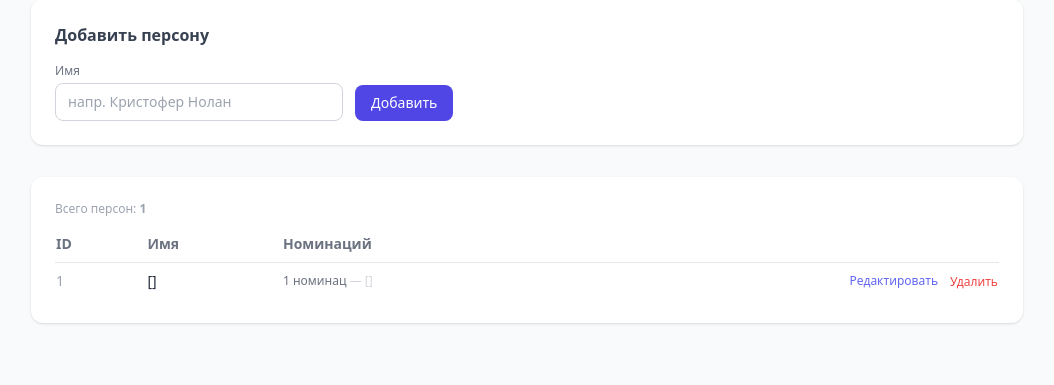
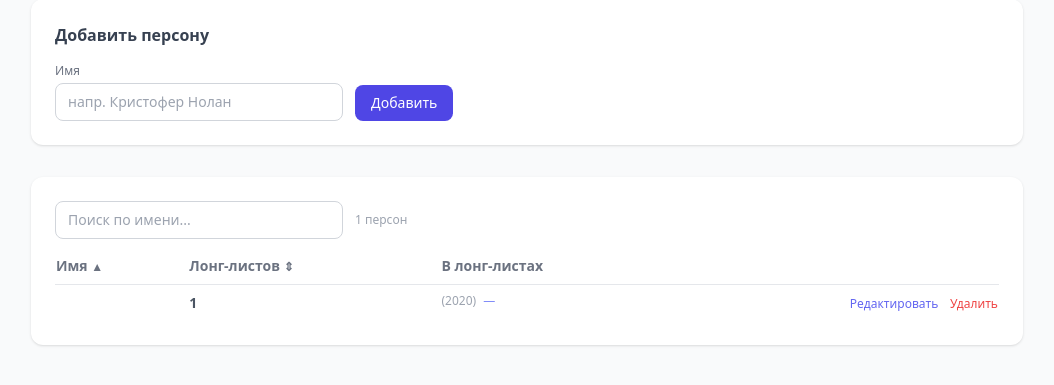
Before and after one commit to GoodchildTrevor/ballot-processing, a Python web app: template ballot/templates/admin/persons.html in a window 1280 px wide. Shown: the part 141-526 px from the top of the page, without its empty margins (113-1167 px from the left). Run offline with Jinja, Linux system fonts and the light colour scheme; the template is opened without the code that fills it: most values are stand-ins (such as "Sample title", 1, 10 or a date in 2020); some libraries are stand-ins or nearby versions.

Commit message:
feat: persons page — remove ID, add search, long-list details (film+year+nom), nomination count col

```diff
--- a/ballot/templates/admin/persons.html
+++ b/ballot/templates/admin/persons.html
@@ -15,61 +15,128 @@
   </form>
 </div>
 
-<div class="bg-white shadow rounded-xl p-6">
-  <p class="text-xs text-gray-400 mb-4">Всего персон: <strong>{{ persons | length }}</strong></p>
-  {% if persons %}
-  <table class="w-full text-sm" x-data="{ editing: null }">
-    <thead class="text-left text-gray-500 border-b">
+{# Serialise to JSON for Alpine search #}
+<script>
+const PERSONS_DATA = [
+  {% for person in persons %}
+  {
+    id: {{ person.id }},
+    name: {{ person.name | tojson }},
+    longlist_count: {{ person.nominees | length }},
+    longlists: [
+      {% for n in person.nominees %}
+      {
+        nom: {{ n.nomination.name | tojson }},
+        film: {{ n.film.title | tojson }},
+        year: {{ n.film.year }}
+      }{% if not loop.last %},{% endif %}
+      {% endfor %}
+    ]
+  }{% if not loop.last %},{% endif %}
+  {% endfor %}
+];
+</script>
+
+<div x-data="personsTable()" class="bg-white shadow rounded-xl p-6">
+
+  <div class="flex flex-wrap gap-3 items-center mb-4">
+    <input x-model="search" type="text" placeholder="Поиск по имени..."
+           class="border border-gray-300 rounded-lg px-3 py-2 text-sm w-72 focus:ring-indigo-400 focus:outline-none" />
+    <span class="text-xs text-gray-400" x-text="filtered().length + ' персон'"></span>
+  </div>
+
+  <table class="w-full text-sm">
+    <thead class="text-left text-gray-500 border-b select-none">
       <tr>
-        <th class="pb-2 pr-4">ID</th>
-        <th class="pb-2 pr-4">Имя</th>
-        <th class="pb-2 pr-4">Номинаций</th>
+        <th class="pb-2 pr-4 cursor-pointer hover:text-indigo-600" @click="sortBy('name')">
+          Имя <span x-text="sortIcon('name')" class="text-xs"></span>
+        </th>
+        <th class="pb-2 pr-4 cursor-pointer hover:text-indigo-600" @click="sortBy('longlist_count')">
+          Лонг-листов <span x-text="sortIcon('longlist_count')" class="text-xs"></span>
+        </th>
+        <th class="pb-2 pr-4">В лонг-листах</th>
         <th class="pb-2"></th>
       </tr>
     </thead>
     <tbody>
-      {% for person in persons %}
-      <tr class="border-b last:border-0 hover:bg-gray-50" x-data="{ editing: false }">
-        <td class="py-2 pr-4 text-gray-400">{{ person.id }}</td>
+      <template x-for="p in filtered()" :key="p.id">
+        <tr class="border-b last:border-0 hover:bg-gray-50 align-top" x-data="{ editing: false }">
 
-        {# Name cell: view or inline edit #}
+          {# Name / inline edit #}
           <td class="py-2 pr-4">
-          <span x-show="!editing" class="font-medium">{{ person.name }}</span>
-          <form x-show="editing" method="post" action="/admin/persons/{{ person.id }}/edit"
-                class="flex gap-2 items-center">
-            <input type="text" name="name" value="{{ person.name }}"
-                   class="border border-gray-300 rounded px-2 py-1 text-sm w-48 focus:ring-indigo-400 focus:outline-none" />
+            <span x-show="!editing" class="font-medium" x-text="p.name"></span>
+            <form x-show="editing" :action="'/admin/persons/' + p.id + '/edit'"
+                  method="post" class="flex gap-2 items-center">
+              <input type="text" name="name" :value="p.name"
+                     class="border border-gray-300 rounded px-2 py-1 text-sm w-48 focus:ring-indigo-400 focus:outline-none" required />
               <button type="submit" class="text-xs text-indigo-600 hover:underline">Сохранить</button>
               <button type="button" @click="editing = false" class="text-xs text-gray-400 hover:underline">Отмена</button>
             </form>
           </td>
 
-        <td class="py-2 pr-4 text-gray-500 text-xs">
-          {{ person.nominees | length }}
-          номинац
-          {% if person.nominees %}
-          <span class="text-gray-300">—
-            {% for nom in person.nominees %}
-              {{ nom.nomination.name }}{% if not loop.last %}, {% endif %}
-            {% endfor %}
-          </span>
-          {% endif %}
+          {# Longlist count #}
+          <td class="py-2 pr-4 tabular-nums font-semibold text-gray-600" x-text="p.longlist_count || '—'"></td>
+
+          {# Longlist details: film (year) — nomination #}
+          <td class="py-2 pr-4">
+            <template x-if="p.longlists.length === 0">
+              <span class="text-gray-300 text-xs">—</span>
+            </template>
+            <template x-for="ll in p.longlists" :key="ll.nom + ll.film">
+              <div class="text-xs mb-0.5">
+                <span class="font-medium text-gray-700" x-text="ll.film"></span>
+                <span class="text-gray-400" x-text="' (' + ll.year + ')'"></span>
+                <span class="text-indigo-400 ml-1" x-text="'— ' + ll.nom"></span>
+              </div>
+            </template>
           </td>
 
-        <td class="py-2 flex gap-3 justify-end">
+          {# Actions #}
+          <td class="py-2 text-right whitespace-nowrap">
             <button type="button" @click="editing = !editing"
-                  class="text-xs text-indigo-500 hover:underline">Редактировать</button>
-          <form method="post" action="/admin/persons/{{ person.id }}/delete"
-                onsubmit="return confirm('Удалить {{ person.name }}?')">
+                    class="text-xs text-indigo-500 hover:underline mr-2"
+                    x-text="editing ? '✕' : 'Редактировать'"></button>
+            <form method="post" :action="'/admin/persons/' + p.id + '/delete'" class="inline"
+                  @submit.prevent="confirm('Удалить ' + p.name + '?') && $el.submit()">
               <button class="text-xs text-red-500 hover:underline">Удалить</button>
             </form>
           </td>
         </tr>
-      {% endfor %}
+      </template>
     </tbody>
   </table>
-  {% else %}
-  <p class="text-gray-400 text-sm">Персон пока нет. Добавьте режиссёров, актёров или композиторов.</p>
-  {% endif %}
+
+  <p x-show="filtered().length === 0" class="text-center text-gray-400 py-8 text-sm">Ничего не найдено.</p>
 </div>
+
+<script>
+function personsTable() {
+  return {
+    search: '',
+    col: 'name',
+    dir: 'asc',
+    sortBy(c) {
+      if (this.col === c) this.dir = this.dir === 'asc' ? 'desc' : 'asc';
+      else { this.col = c; this.dir = c === 'longlist_count' ? 'desc' : 'asc'; }
+    },
+    sortIcon(c) {
+      if (this.col !== c) return '⇕';
+      return this.dir === 'asc' ? '▲' : '▼';
+    },
+    filtered() {
+      const q = this.search.toLowerCase();
+      let rows = PERSONS_DATA.filter(p => !q || p.name.toLowerCase().includes(q));
+      const c = this.col, d = this.dir;
+      rows.sort((a, b) => {
+        let av = a[c], bv = b[c];
+        if (typeof av === 'string') av = av.toLowerCase(), bv = bv.toLowerCase();
+        if (av < bv) return d === 'asc' ? -1 : 1;
+        if (av > bv) return d === 'asc' ? 1 : -1;
+        return 0;
+      });
+      return rows;
+    }
+  }
+}
+</script>
 {% endblock %}
```
Lines whose indentation alone changed are shown as unchanged.
